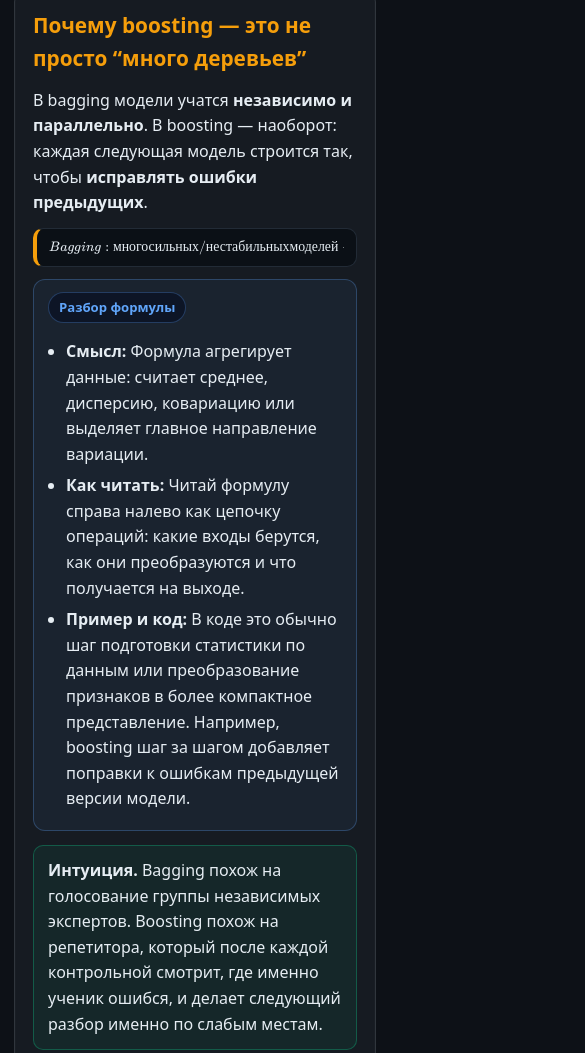
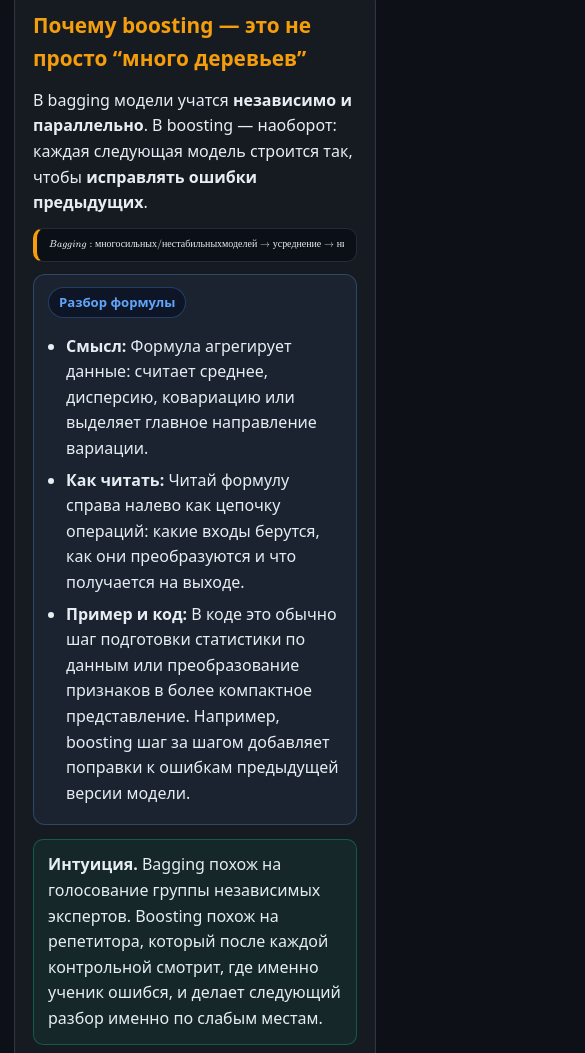
Before and after one commit to GAndrSky/ml-notes, a plain HTML site: page 02_classic_ml/12_boosting.html in a window 390 px wide. Shown: the part 4309-5362 px from the top of the page, 585 px wide, since content can reach past the window. Drawn offline with Linux system fonts and the light colour scheme.

Commit message:
Improve formula rendering by adjusting overflow properties and adding fit scale for better responsiveness

```diff
--- a/shared-katex.js
+++ b/shared-katex.js
@@ -150,7 +150,7 @@
     style.id = "ml-notes-katex-overrides";
     style.textContent =
       ".formula[data-katex-rendered='1'] .katex-display{margin:0;max-width:100%;}" +
-      ".formula[data-katex-rendered='1'] .katex{font-size:1em;min-width:max-content;}" +
+      ".formula[data-katex-rendered='1'] .katex{font-size:1em;min-width:0;}" +
       ".inline-math[data-katex-rendered='1'] .katex{font-size:1em;}" +
       "@media (max-width:700px){.formula[data-katex-rendered='1'] .katex{font-size:.92em;}}";
     document.head.appendChild(style);
@@ -328,10 +328,43 @@
       });
       element.dataset.katexRendered = "1";
       element.dataset.katexSignature = signature;
+      fitRenderedFormula(element);
     } catch (error) {
       if (element.dataset.katexOriginalHtml) {
         element.innerHTML = element.dataset.katexOriginalHtml;
       }
+    }
+  }
+
+  function fitRenderedFormula(element) {
+    if (!element || !element.classList.contains("formula")) {
+      return;
+    }
+
+    var display = element.querySelector(".katex-display");
+    var katexNode = display && display.querySelector(".katex");
+
+    element.style.removeProperty("--ml-katex-fit-scale");
+
+    if (!display || !katexNode) {
+      return;
+    }
+
+    var availableWidth = Math.max(0, element.clientWidth - 8);
+    var naturalWidth = Math.ceil(katexNode.scrollWidth || 0);
+
+    if (!availableWidth || !naturalWidth || naturalWidth <= availableWidth) {
+      return;
+    }
+
+    var scale = availableWidth / naturalWidth;
+    var minScale = window.innerWidth <= 700 ? 0.72 : 0.8;
+
+    if (scale < 1) {
+      element.style.setProperty(
+        "--ml-katex-fit-scale",
+        Math.max(minScale, Math.min(1, scale)).toFixed(3)
+      );
     }
   }
 
@@ -341,6 +374,13 @@
     }
 
     getMathCandidates().forEach(renderElement);
+  }
+
+  function fitAllRenderedFormulas() {
+    Array.prototype.forEach.call(
+      document.querySelectorAll(".formula[data-katex-rendered='1']"),
+      fitRenderedFormula
+    );
   }
 
   function scheduleInitialRender() {
@@ -369,6 +409,7 @@
 
       scheduleInitialRender();
       window.addEventListener("load", processAll, { once: true });
+      window.addEventListener("resize", fitAllRenderedFormulas);
     });
   }
 
--- a/shared-nav.css
+++ b/shared-nav.css
@@ -428,7 +428,7 @@
 body .formula {
   max-width: 100% !important;
   box-sizing: border-box;
-  overflow-x: auto !important;
+  overflow-x: hidden !important;
   overflow-y: hidden !important;
   overscroll-behavior-x: contain;
   -webkit-overflow-scrolling: touch;
@@ -451,21 +451,33 @@ body .formula::-webkit-scrollbar-thumb {
 
 body .formula[data-katex-rendered="1"] {
   padding-bottom: 8px !important;
+  --ml-katex-fit-scale: 1;
 }
 
 body .formula[data-katex-rendered="1"] .katex-display {
   display: block;
   max-width: 100%;
-  overflow-x: auto;
+  overflow-x: hidden;
   overflow-y: hidden;
   padding-bottom: 2px;
   -webkit-overflow-scrolling: touch;
   overscroll-behavior-x: contain;
   scrollbar-width: none;
+  font-size: calc(1em * var(--ml-katex-fit-scale, 1));
 }
 
 body .formula[data-katex-rendered="1"] .katex-display::-webkit-scrollbar {
   height: 0;
+}
+
+body .formula[data-katex-rendered="1"] .katex {
+  min-width: 0 !important;
+}
+
+body .formula:not([data-katex-rendered="1"]):not(.ml-code-highlight) {
+  white-space: pre-wrap !important;
+  overflow-wrap: anywhere;
+  word-break: break-word;
 }
 
 @media (max-width: 940px) {
@@ -501,9 +513,7 @@ body .formula[data-katex-rendered="1"] .katex-display::-webkit-scrollbar {
     font-size: 0.94em !important;
   }
 
-  body .formula:not([data-katex-rendered="1"]) {
-    white-space: pre-wrap !important;
-    overflow-wrap: anywhere;
-    word-break: break-word;
+  body .formula[data-katex-rendered="1"] {
+    --ml-katex-fit-scale: 0.96;
   }
 }
```
